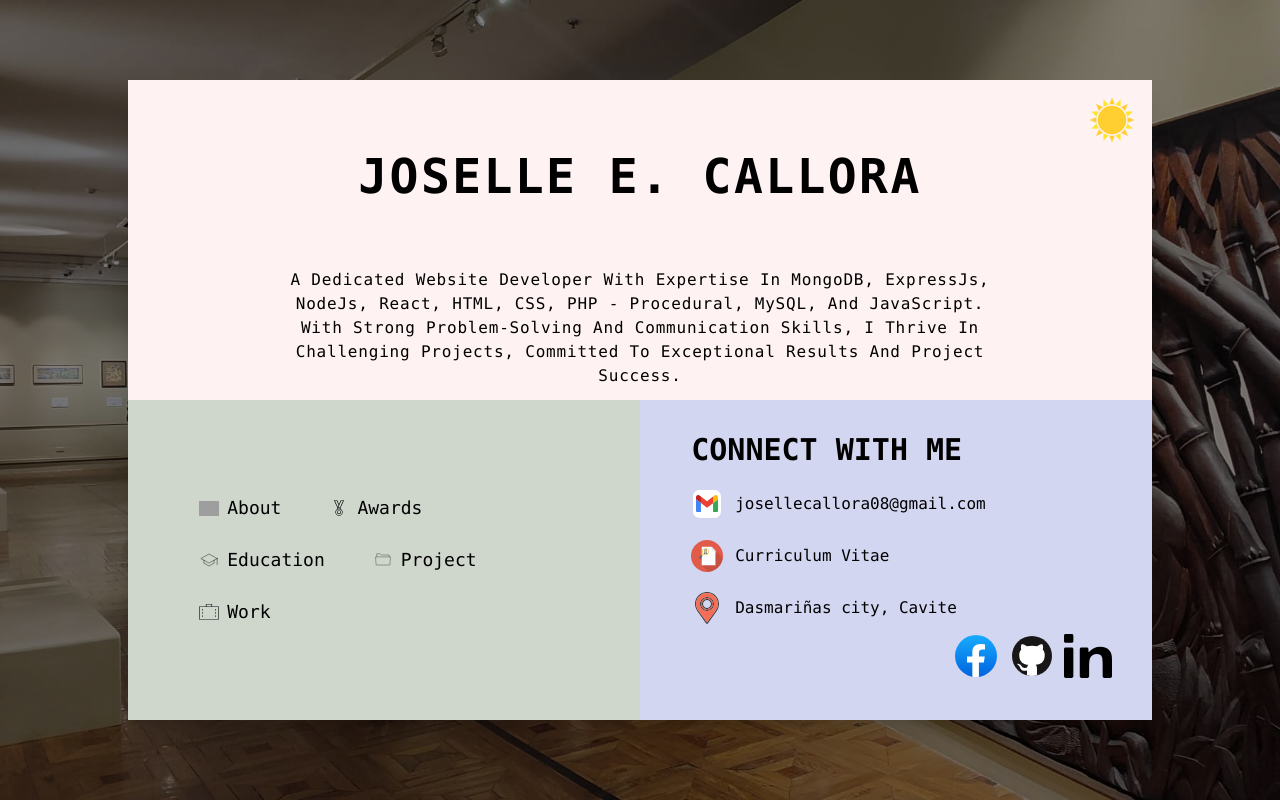
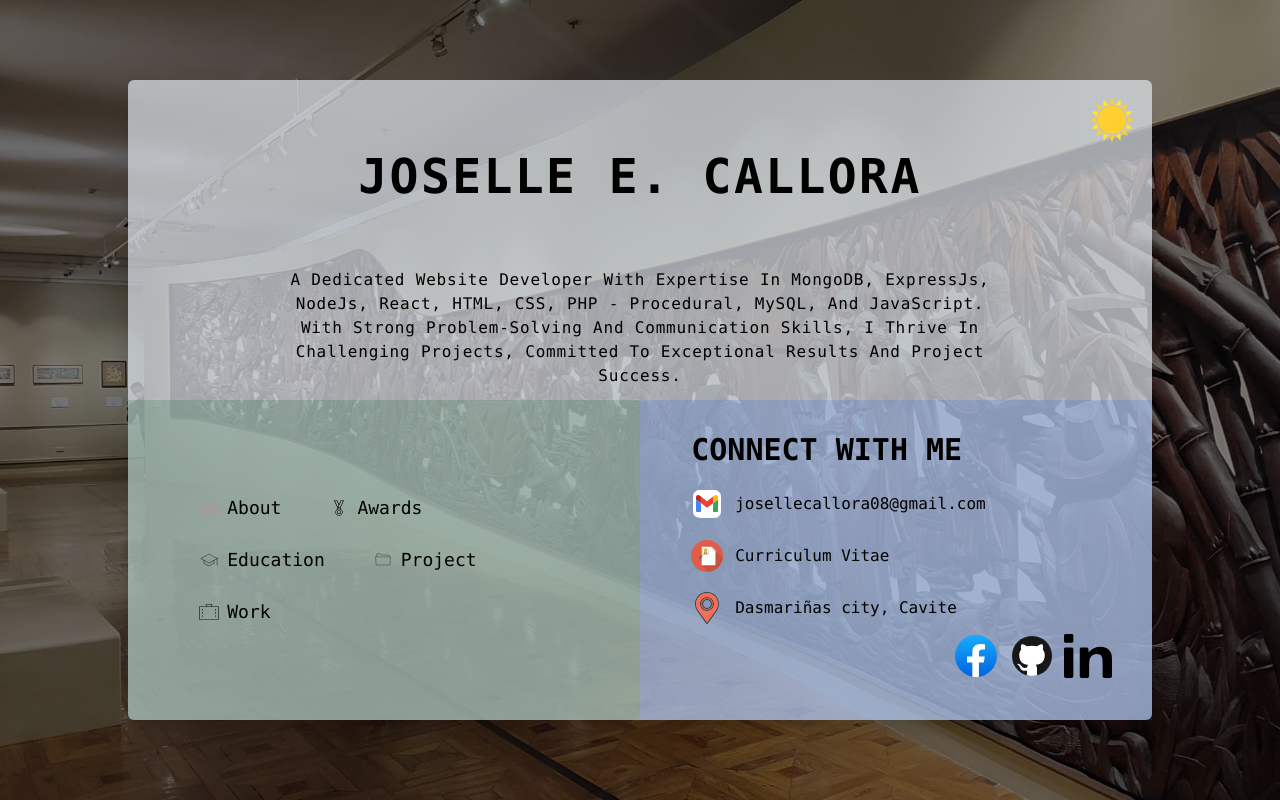
Before and after one commit to josellecallora08/portfolio, a React (Vite) app: page / in a window 1280 px wide. Built offline with nearby package versions, Linux system fonts and the light colour scheme; grey boxes are pictures that could not be loaded.

Commit message:
removed bg

```diff
--- a/src/page/Home.jsx
+++ b/src/page/Home.jsx
@@ -115,7 +115,7 @@ const Home = () => {
   return (
     <div className={`w-full h-screen grid self-center`}>
        <div className={`relative w-full h-full flex flex-col rounded-md shadow-xl bg-slate-200/50 md:bg-slate-200/70 m-auto md:flex-col md:w-4/5 md:h-4/5 dark:bg-black/80 ${awardsModal || aboutModal || educationModal || projectModal || workModal ? 'duration-500 hidden' : 'md:flex open'}`}>
-            <div className={`bg-red-50 w-4/5 h-fit md:w-full md:h-3/6 flex mt-8 md:mt-0 items-center justify-center  m-auto text-center  bounce`}>
+            <div className={`w-4/5 h-fit md:w-full md:h-3/6 flex mt-8 md:mt-0 items-center justify-center  m-auto text-center  bounce`}>
                 <article className='mt-8'>
                     <h1 className='text-2xl md:text-5xl uppercase tracking-wider font-black font-mono dark:text-slate-300 cursor-default show'>Joselle E. Callora</h1>
                     <p className='text-xs md:text-base lg:text-md text-center md:w-4/5 m-auto dark:text-slate-300 md:px-10 py-5 tracking-wider capitalize font-mono up cursor-default' >
@@ -123,7 +123,7 @@ const Home = () => {
                     </p>
                 </article>
             </div>
-            <div className='grid gap-2 w-4/5 h-fit bg-red-50 md:gap-0 md:h-3/6 md:w-full md:flex m-auto'>
+            <div className='grid gap-2 w-4/5 h-fit  md:gap-0 md:h-3/6 md:w-full md:flex m-auto'>
                 <Navigation
                     setAboutModal={setAboutModal}
                     setAwardsModal={setAwardsModal}
```
